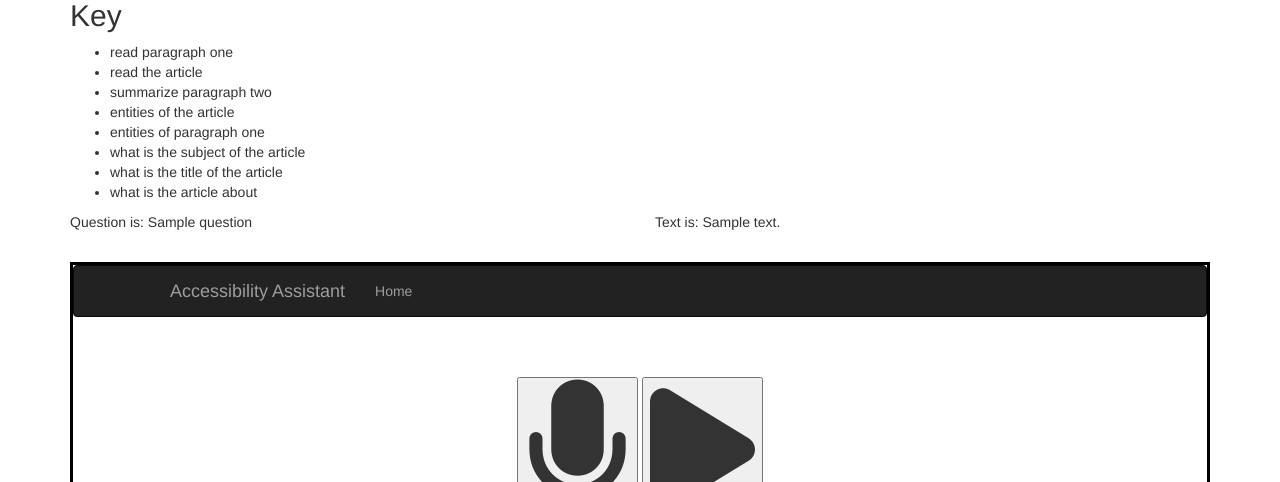
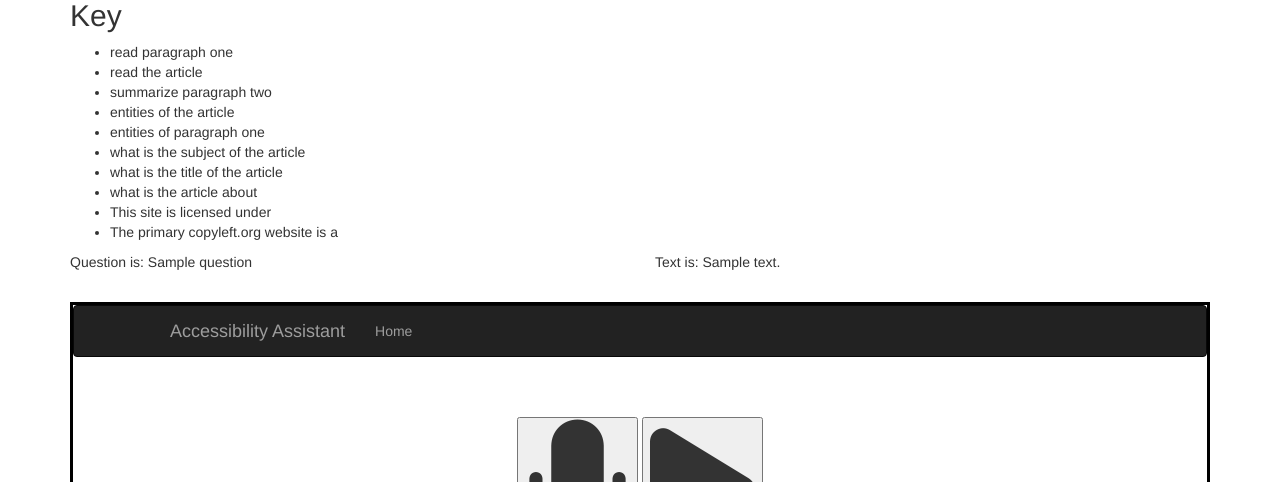
Before and after one commit to trueblood/AccessibilityAssistant, a Flask app: template templates/question.html in a window 1280 px wide. Shown: the part 387-869 px from the top of the page. Run offline with Flask 2, Linux system fonts and the light colour scheme; the template is opened without the code that fills it: values that come from a table or form of the project are taken from there, most other values are stand-ins (such as "Sample title", 1, 10 or a date in 2020); some libraries are stand-ins or nearby versions.

Commit message:
more questions to ask

```diff
--- a/templates/question.html
+++ b/templates/question.html
@@ -75,6 +75,8 @@
                     <li>what is the subject of the article</li>
                     <li>what is the title of the article</li>
                     <li>what is the article about</li>
+                    <li>This site is licensed under</li>
+                    <li>The primary copyleft.org website is a</li>
                 </ul>
             </div>
         </div>
```
